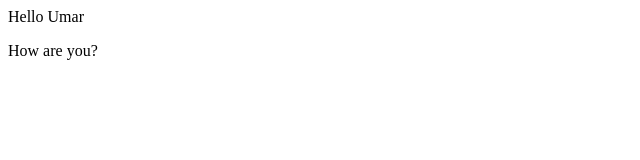
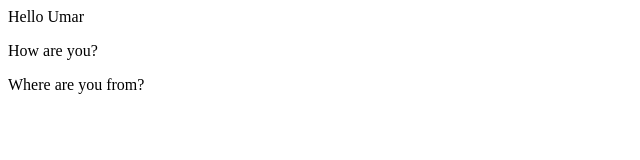
Before and after one commit to umarsajjad1992/demo-repo2, a plain HTML site: page index.html in a window 1280 px wide. Shown: the whole page, without its empty margins (0-640 px from the left). Drawn offline with Linux system fonts and the light colour scheme.

Commit message:
Added a question at the end

```diff
--- a/index.html
+++ b/index.html
@@ -1,2 +1,3 @@
 <div>Hello Umar</div>
 <p>How are you?</p>
+<p>Where are you from?</p>
```
